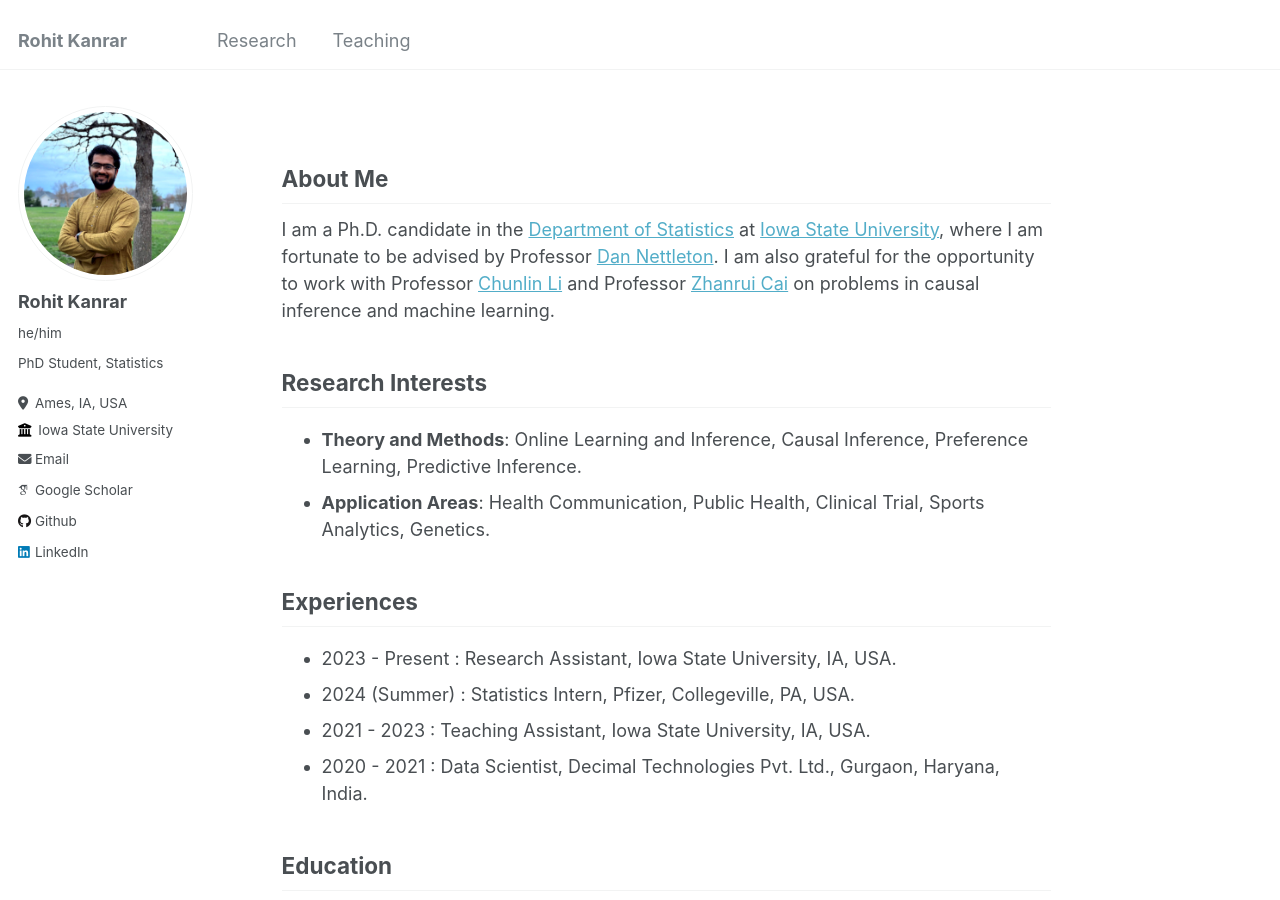
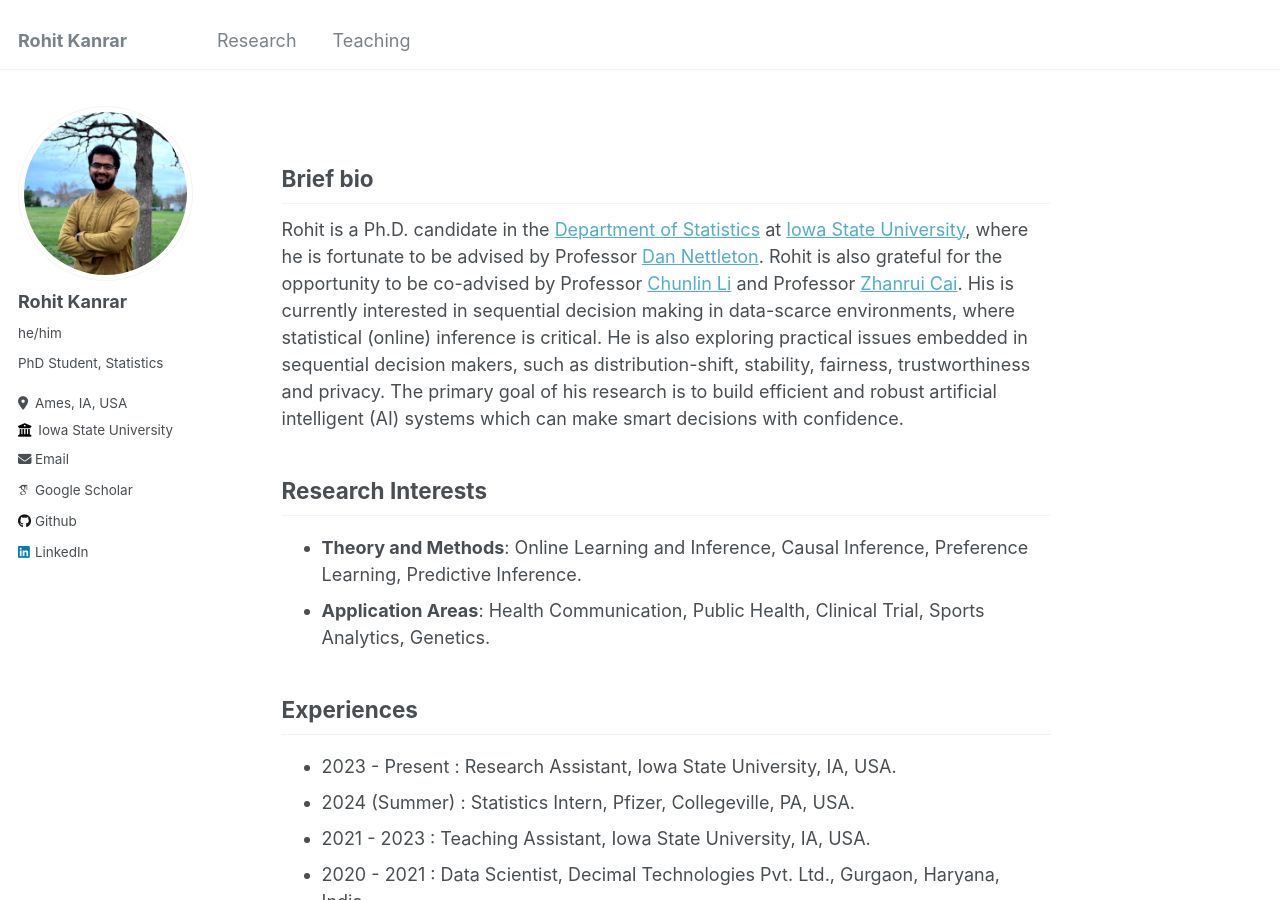
Before and after one commit to rohitkanrar/rohitkanrar.github.io, a Jekyll site: the page built from _pages/about.md, in a window 1280 px wide and 900 px high. Built offline with Jekyll 4.4.1, drawn with Linux system fonts in a browser that asks for light colours; some web fonts are replaced.

Commit message:
updated bio

```diff
--- a/_pages/about.md
+++ b/_pages/about.md
@@ -7,8 +7,8 @@ redirect_from:
   - /about.html
 ---
 
-## About Me
-I am a Ph.D. candidate in the [Department of Statistics](https://www.stat.iastate.edu/) at [Iowa State University](https://www.iastate.edu/), where I am fortunate to be advised by Professor [Dan Nettleton](https://dnett.github.io/). I am also grateful for the opportunity to work with Professor [Chunlin Li](https://www.stat.iastate.edu/people/chunlin-li) and Professor [Zhanrui Cai](https://zhanruicai.github.io/) on problems in causal inference and machine learning.
+## Brief bio
+Rohit is a Ph.D. candidate in the [Department of Statistics](https://www.stat.iastate.edu/) at [Iowa State University](https://www.iastate.edu/), where he is fortunate to be advised by Professor [Dan Nettleton](https://dnett.github.io/). Rohit is also grateful for the opportunity to be co-advised by Professor [Chunlin Li](https://scholar.google.com/citations?user=8dTpVPkAAAAJ&hl=en) and Professor [Zhanrui Cai](https://zhanruicai.github.io/). His is currently interested in sequential decision making in data-scarce environments, where statistical (online) inference is critical. He is also exploring practical issues embedded in sequential decision makers, such as distribution-shift, stability, fairness, trustworthiness and privacy. The primary goal of his research is to build efficient and robust artificial intelligent (AI) systems which can make smart decisions with confidence.
 
 ## Research Interests
 * **Theory and Methods**: Online Learning and Inference, Causal Inference, Preference Learning, Predictive Inference.
```
